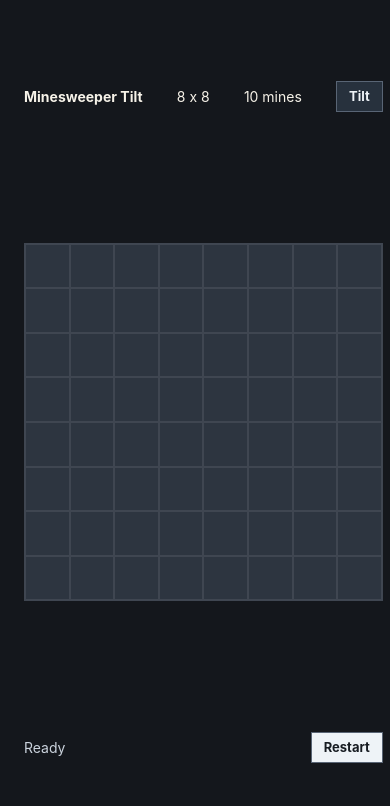
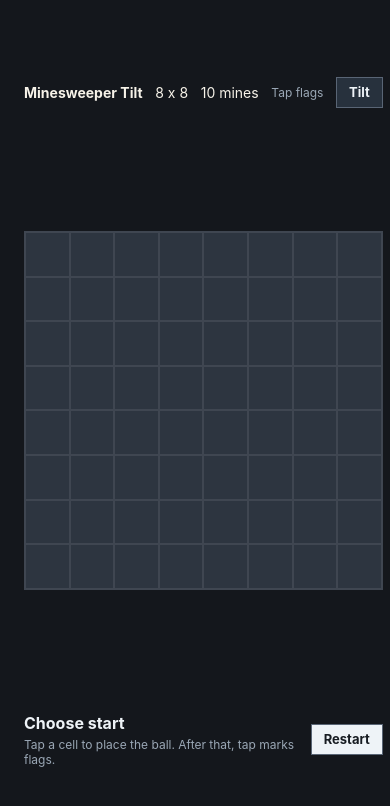
Before and after one commit to kusonnim/tiltSweeper, a website built with Vite: page index.html in a window 390 px wide. Built offline with nearby package versions, Linux system fonts and the light colour scheme.

Commit message:
Improve mobile UX and debug tools

```diff
--- a/src/main.js
+++ b/src/main.js
@@ -30,6 +30,10 @@ const hud = createHud(game, {
   onTiltRequest: enableTilt,
 });
 const screens = createScreens(game, { onRestart: restartGame });
+const uiState = {
+  isBallPlaced: () => isBallPlaced,
+  isDebug: debug,
+};
 
 app.append(hud.element, board.element, screens.element);
 
@@ -48,7 +52,7 @@ function renderGame() {
     board.element.append(ball.element);
   }
   hud.render();
-  screens.render();
+  screens.render(uiState);
   debugPanel?.render();
 }
 
--- a/src/styles/main.css
+++ b/src/styles/main.css
@@ -2,6 +2,7 @@
   color: #f6f2e8;
   background: #14171c;
   font-family: Inter, ui-sans-serif, system-ui, -apple-system, BlinkMacSystemFont, "Segoe UI", sans-serif;
+  overscroll-behavior: none;
 }
 
 * {
@@ -12,6 +13,11 @@ body {
   min-width: 320px;
   min-height: 100vh;
   margin: 0;
+  overflow: hidden;
+  touch-action: none;
+  user-select: none;
+  -webkit-user-select: none;
+  -webkit-tap-highlight-color: transparent;
 }
 
 #app {
@@ -31,7 +37,13 @@ body {
   font-size: 14px;
 }
 
+.hud-hint {
+  color: #9aa7b5;
+  font-size: 12px;
+}
+
 .tilt-button {
+  flex: 0 0 auto;
   border: 1px solid #596575;
   background: #27313d;
   color: #eef3f7;
@@ -55,6 +67,7 @@ body {
   overflow: hidden;
   border: 1px solid #3f4651;
   background: #242a33;
+  touch-action: none;
 }
 
 .cell {
@@ -140,7 +153,7 @@ body {
 .screens {
   display: flex;
   width: min(92vw, 520px);
-  min-height: 24px;
+  min-height: 54px;
   align-items: center;
   justify-content: space-between;
   gap: 12px;
@@ -148,7 +161,31 @@ body {
   font-size: 14px;
 }
 
+.screen-copy {
+  display: grid;
+  gap: 4px;
+}
+
+.screen-copy strong {
+  color: #eef3f7;
+  font-size: 16px;
+}
+
+.screen-copy span {
+  color: #9aa7b5;
+  font-size: 12px;
+}
+
+.screens-won .screen-copy strong {
+  color: #9ee6b8;
+}
+
+.screens-lost .screen-copy strong {
+  color: #ffb0aa;
+}
+
 .restart-button {
+  flex: 0 0 auto;
   border: 1px solid #596575;
   background: #eef3f7;
   color: #171c22;
--- a/src/ui/hud.js
+++ b/src/ui/hud.js
@@ -14,6 +14,10 @@ export function createHud(game, { input, onTiltRequest = () => {} } = {}) {
     const mines = document.createElement('span');
     mines.textContent = `${game.mines} mines`;
 
+    const hint = document.createElement('span');
+    hint.className = 'hud-hint';
+    hint.textContent = 'Tap flags';
+
     const tiltButton = document.createElement('button');
     tiltButton.className = 'tilt-button';
     tiltButton.type = 'button';
@@ -21,7 +25,7 @@ export function createHud(game, { input, onTiltRequest = () => {} } = {}) {
     tiltButton.disabled = ['waiting', 'active'].includes(input?.getStatus());
     tiltButton.addEventListener('click', onTiltRequest);
 
-    element.append(title, size, mines, tiltButton);
+    element.append(title, size, mines, hint, tiltButton);
   }
 
   return {
--- a/src/ui/screens.js
+++ b/src/ui/screens.js
@@ -2,19 +2,23 @@ export function createScreens(game, { onRestart = () => {} } = {}) {
   const element = document.createElement('section');
   element.className = 'screens';
 
-  function render() {
-    const messages = {
-      ready: 'Ready',
-      playing: 'Playing',
-      won: 'Clear',
-      lost: 'Game over',
-    };
+  function render({ isBallPlaced = () => true, isDebug = false } = {}) {
+    element.innerHTML = '';
+    element.className = `screens screens-${game.status}`;
 
-    element.innerHTML = '';
+    const copy = getScreenCopy(game.status, isBallPlaced(), isDebug);
 
-    const message = document.createElement('span');
-    message.textContent = messages[game.status] ?? game.status;
-    element.append(message);
+    const text = document.createElement('div');
+    text.className = 'screen-copy';
+
+    const message = document.createElement('strong');
+    message.textContent = copy.title;
+
+    const detail = document.createElement('span');
+    detail.textContent = copy.detail;
+
+    text.append(message, detail);
+    element.append(text);
 
     const restartButton = document.createElement('button');
     restartButton.className = 'restart-button';
@@ -29,3 +33,36 @@ export function createScreens(game, { onRestart = () => {} } = {}) {
     render,
   };
 }
+
+function getScreenCopy(status, isBallPlaced, isDebug) {
+  if (!isBallPlaced) {
+    return {
+      title: 'Choose start',
+      detail: isDebug ? 'Tap a cell to place the ball. After that, tap reveals cells.' : 'Tap a cell to place the ball. After that, tap marks flags.',
+    };
+  }
+
+  const copy = {
+    ready: {
+      title: 'Ready',
+      detail: 'Tilt or use WASD to roll.',
+    },
+    playing: {
+      title: 'Playing',
+      detail: isDebug ? 'Tap reveals. Shift+tap marks flags.' : 'Tap marks flags. The ball opens cells.',
+    },
+    won: {
+      title: 'Clear',
+      detail: 'All safe cells are open.',
+    },
+    lost: {
+      title: 'Game over',
+      detail: 'The ball found a mine.',
+    },
+  };
+
+  return copy[status] ?? {
+    title: status,
+    detail: '',
+  };
+}
```
